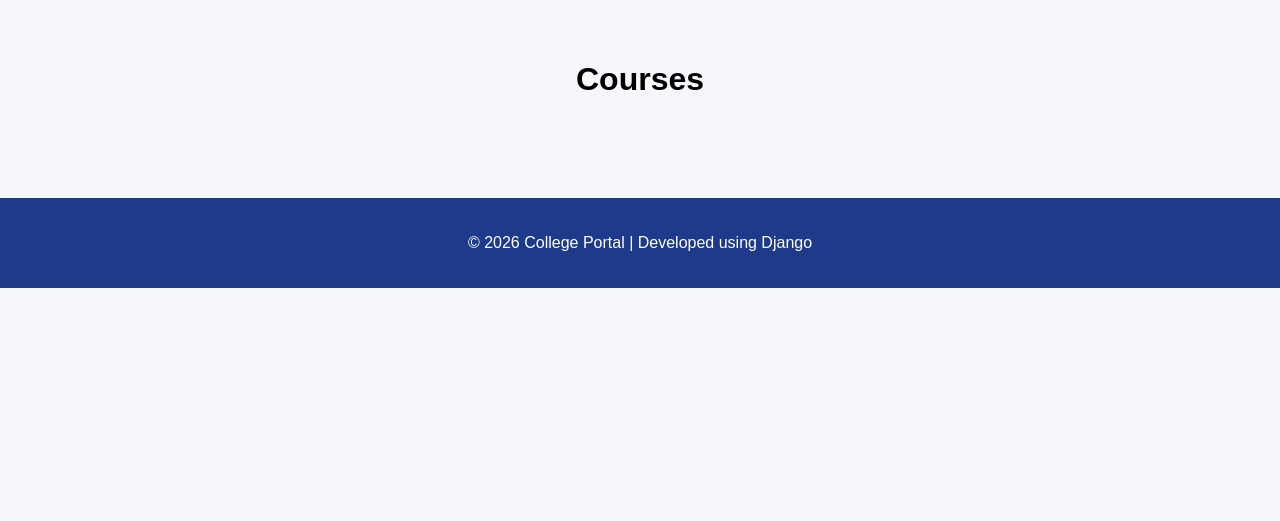
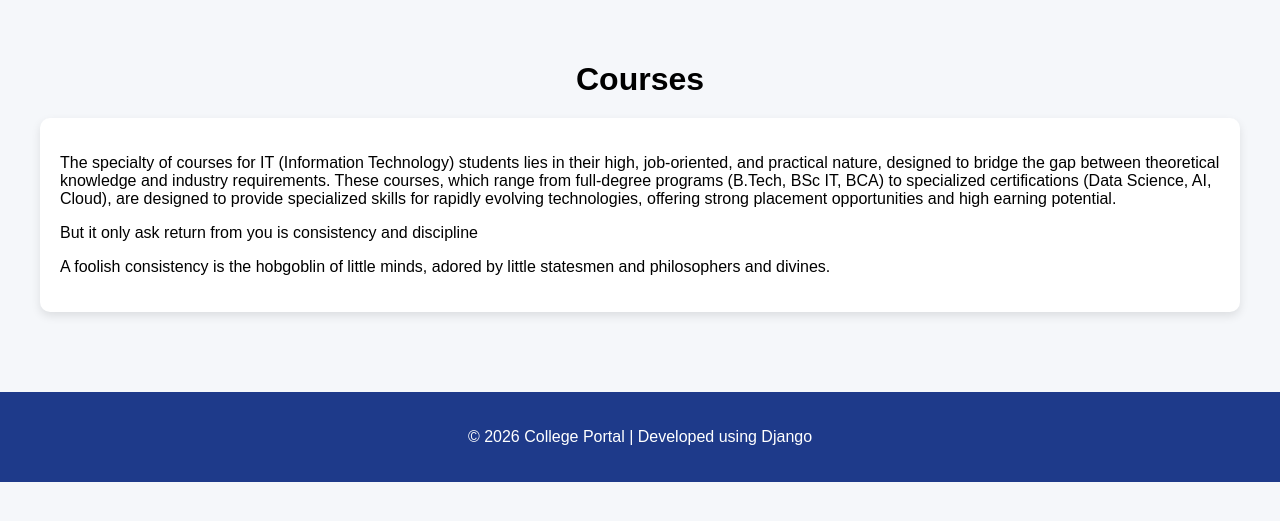
Before and after one commit to rithwikkolluru/college_portal, a Django app: template college_portal/templates/courses.html in a window 1280 px wide. Shown: the part 80-601 px from the top of the page. Run offline with Django 3.2, Linux system fonts and the light colour scheme; the template is opened without the code that fills it, so the values that code supplies are empty.

Commit message:
Enhance courses.html with IT course details
Added a description of IT courses emphasizing their practical nature and job-oriented focus.

```diff
--- a/college_portal/templates/courses.html
+++ b/college_portal/templates/courses.html
@@ -2,6 +2,12 @@
 {% block content %}
 
 <h1 class="page-title">Courses</h1>
+
+<div class="card">
+    <p>The specialty of courses for IT (Information Technology) students lies in their high, job-oriented, and practical nature, designed to bridge the gap between theoretical knowledge and industry requirements. These courses, which range from full-degree programs (B.Tech, BSc IT, BCA) to specialized certifications (Data Science, AI, Cloud), are designed to provide specialized skills for rapidly evolving technologies, offering strong placement opportunities and high earning potential. </p>
+    <p>But it only ask return from you is consistency and discipline</p>
+    <p>A foolish consistency is the hobgoblin of little minds, adored by little statesmen and philosophers and divines.</p>
+</div>
 
 <div class="grid">
     {% for c in courses %}
```
